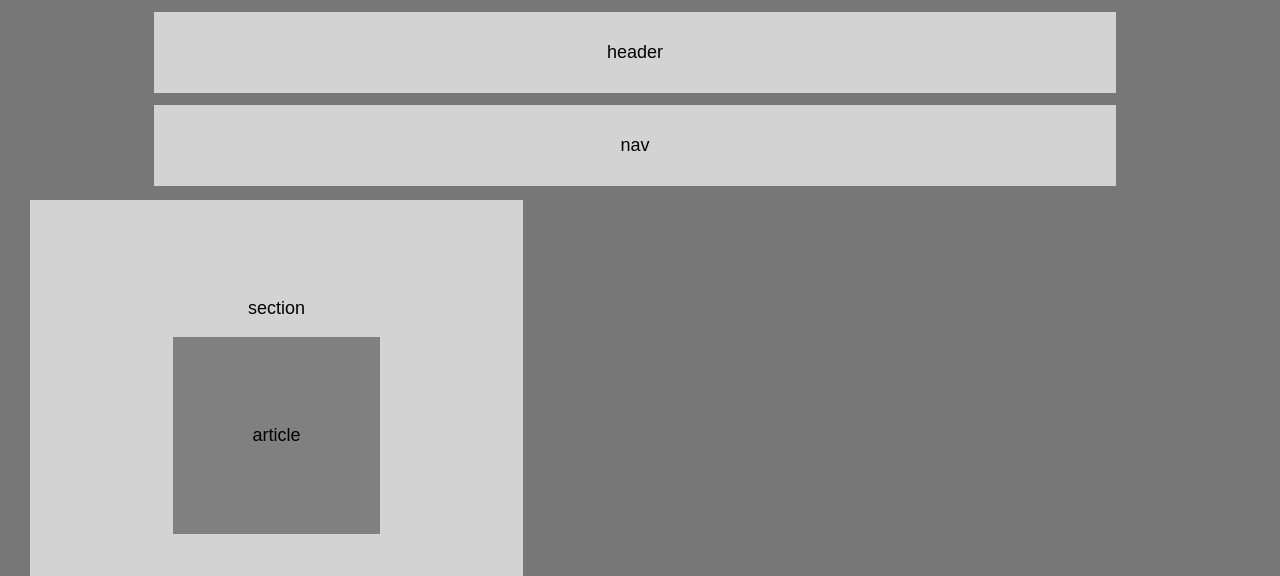
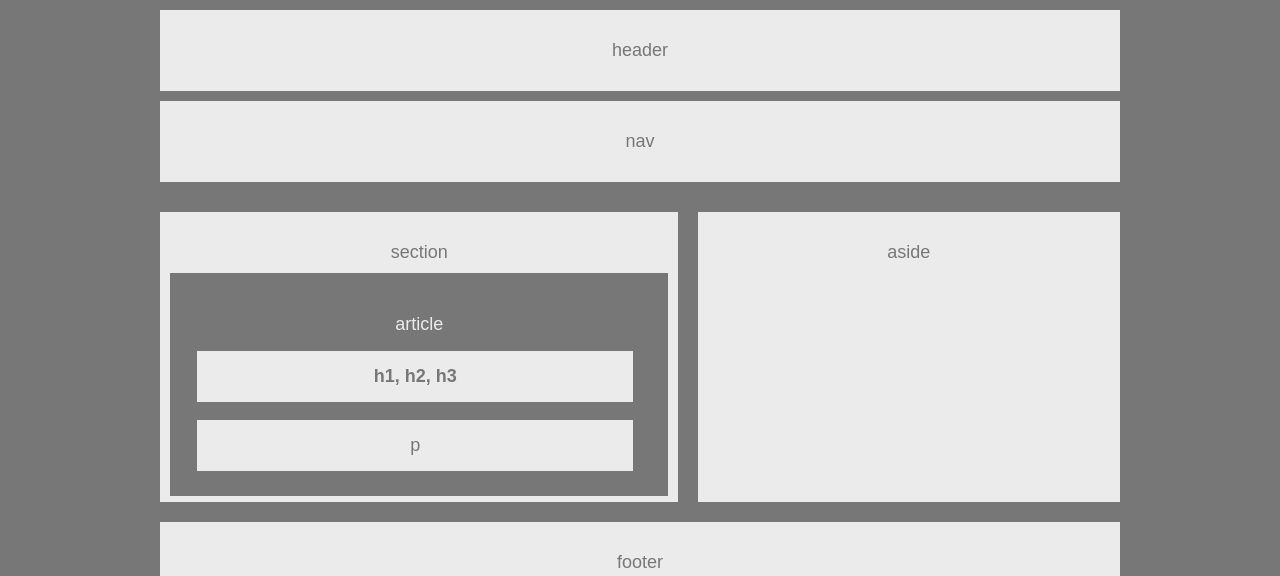
Before and after one commit to chaulajinger/HW-Wireframe, a plain HTML site: page index.html in a window 1280 px wide. Shown: the top 576 px of the page. Drawn offline with Linux system fonts and the light colour scheme.

Commit message:
Code updated

```diff
--- a/index.html
+++ b/index.html
@@ -1,55 +1,38 @@
-<!DOCTYPE html>
-<html lang='en'>
+<!doctype html>
+<html lang="en-us">
+
 <head>
    <meta charset='UTF-8'/>
+   <title>HomeWork Week1_Building_a_Wireframe</title>
    <link rel="stylesheet" href="style.css">
-<style>
-#largebox (
+</head>
 
-)
-</style>
-</head>
 <body>
-        <center>
-        <div class="div1">
-          <p>header</p>
+    <div class="header">
+       <header><center>header</center></header>
     </div>
-        <div class="div2">
-                <p>nav</p>
-              </div></center>
-        <margin-bottom: /margin-bottom:>
-         <center>
-        <center-top>
-        <div class="div3">
-        <p>section</p>
-                 <div class="div31">
-                <p>article</p> <center>
-                </center-top>
+
+    <div class="nav">
+       <nav>nav</nav>
     </div>
-                <div class="div32">
-                        <h1>h1,h2,h3</h1><center>
-                                <div class="div33">
-                                        <p>p</p><center>
+
+    <div class="aside">
+       <aside>aside</aside>
     </div>
-        <div class="div4" >
-        <p>aside</p> <center>
-         </center-top>
-                <br>
-        <br>
-        <br>
-        <br>
-        <br>
-        <br>
-        <br>
-        <br>
-        <br>
-        <br>
-        <br>
 
+
+    <div class="section">
+       <section>section</section>
+            <article id="article">
+                <p class="name">article</p>
+                <div class="h1"> <strong>h1, h2, h3</strong></div>
+                <p class="paragraph">p</p>
+            </article>
     </div>
-    <div class="div5">
-    <p>footer</p>
-    </div>
-   </center>
+
+    <div class="footer">footer</div>ter</p>
+
+
 </body>
+
 </html>
--- a/style.css
+++ b/style.css
@@ -1,61 +1,89 @@
-body {background-color: #777;
-font-family: "Arial", "Helvetica Neue", "Helvetica", "sans-serif";
-width: '960px';
-height: '350px';
-padding-left: 10px;
-padding-right: 20px;
-padding-bottom: 30px;
-font-size: 18px;}
+body {
+    font-family: 'Arial', 'Helvetica Neue', Helvetica, sans-serif;
+    color: #777;
+    background: #777;
+    width: 960px;
+    font-size: 18px;
+    margin: auto;
+    text-align: center;
+}
 
-.div1 {
-            background-color: lightgrey;
-            width: 76%;
-            padding: 12px;
-            margin: 12px;
-        }
-        .div2 {
-            background-color: lightgrey;
-            width: 76%;
-            padding: 12px;
-            margin: 12px;
-            margin-bottom: 2px;
-        }
-        .div3
-        {  background-color: lightgrey;
-            width: 27%;
-            padding: 80px;
-            float:left;
-            margin: 12px;
-        }
-        .div31 {
-            background-color:grey;
-            width: 20%;
-            padding: 70px;
-            margin: 12px;}
+.header {
+    background: #ebebeb;
+    padding: 30px;
+    width: 900px;
+    margin-top: 10px;
+    margin-bottom: 10px;
+}
 
-        .div32 {
-            float:center;
-            background-color: lightgray;
-            width: 18%;
-            padding: 12px;
-            margin: 12px;
-       }
-            .div33 {
-            background-color: lightgray;
-            width: 18%;
-            padding: 12px;
-            margin: 12px;
-        }
-.div4 {    background-color: lightgrey;
-    width: 15%;
-    padding: 80px;
+.nav {
+    background: #ebebeb;
+    padding: 30px;
+    margin-top: 10px;
+    margin-bottom: 10px;
+}
+
+.section {
+    background: #ebebeb;
+    width: 54%;
+    float: left;
+    margin-top: 20px;
+    margin-bottom: 15px;
+    height: 260px;
+    padding-top: 30px;
+    }
+
+.aside {
+    background: #ebebeb;
+    width: 44%;
     float: right;
-    margin: 12px;
-    }
-    <br>
-    .div5 {
-        background-color: lightgrey;
-        width: 76%;
-        padding: 12px;
-        margin: 12px;}
-</style>
+    margin-top: 20px;
+    margin-bottom: 20px;
+    height: 260px;
+    padding-top: 30px;
+}
+
+#article {
+    color: #ebebeb;
+    background: #777;
+    margin: 10px;
+    padding: 15px;
+    margin-top: 10px;
+    position: relative;
+}
+
+.name {
+    color: #ebebeb;
+    background: #777;
+    padding: 8px 0;
+    margin-bottom: 8px;
+    position: relative;
+}
+
+.h1 {
+    color: #777;
+    background: #ebebeb;
+    padding: 15px;
+    margin-left: 12px;
+    margin-right: 20px;
+    margin-bottom: 5px;
+    position: relative;
+}
+
+.paragraph {
+    color: #777;
+    background: #ebebeb;
+    margin-left: 12px;
+    margin-right: 20px;
+    padding: 15px;
+    margin-bottom: 10px;
+    position: relative;
+}
+
+.footer {
+    background: #ebebeb;
+    clear: both;
+    width: 900px;
+    padding: 30px;
+    margin: auto;
+}
```
Also changed, not shown: 1 other file. Lines whose indentation alone changed are shown as unchanged.
